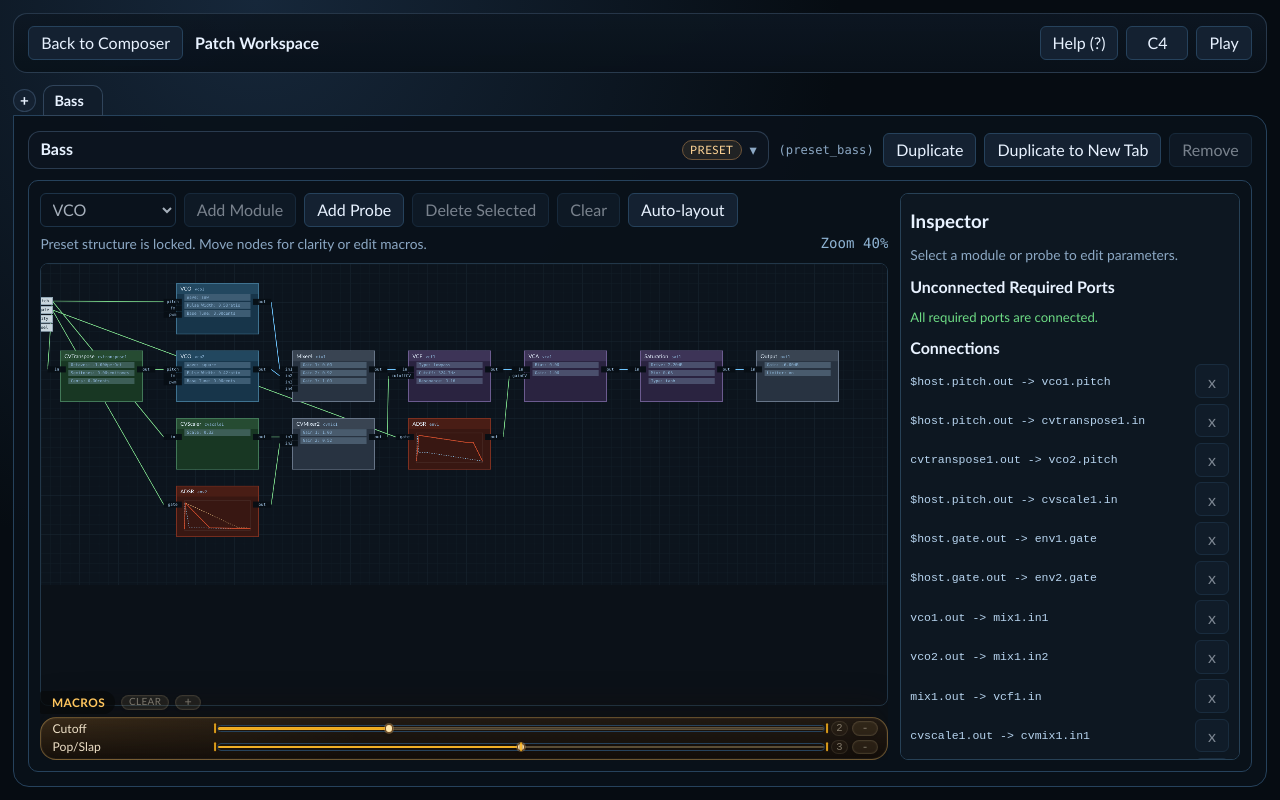
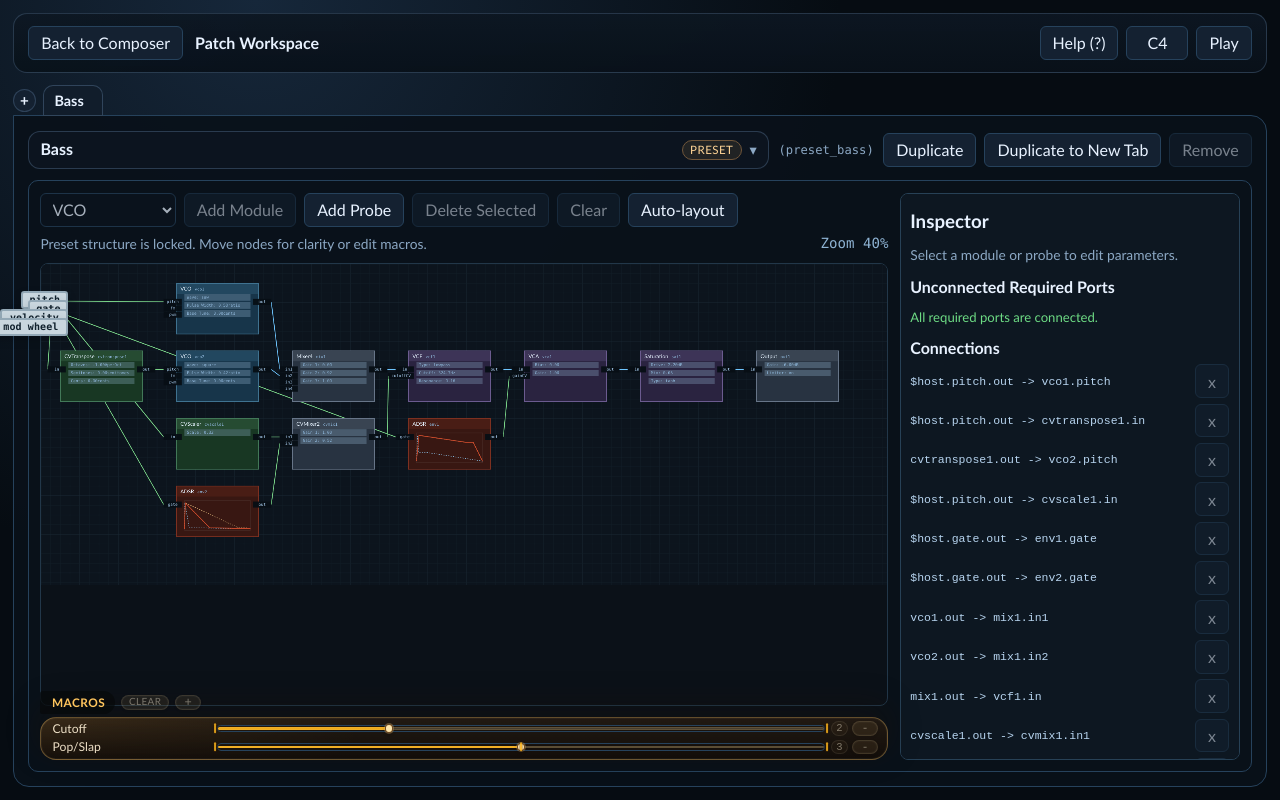
Before and after one commit to eescardo/SynthPlayground, a Next.js app: page /patch-workspace in a window 1280 px wide. Built offline with nearby package versions, Linux system fonts and the light colour scheme.

Commit message:
Float host ports over patch canvas

```diff
--- a/app/globals.css
+++ b/app/globals.css
@@ -1276,7 +1276,7 @@ select {
   display: grid;
   grid-template-rows: auto minmax(0, 1fr);
   gap: 0.7rem;
-  overflow: hidden;
+  overflow: visible;
 }
 
 .patch-canvas-shell {
@@ -1284,8 +1284,9 @@ select {
   min-width: 0;
   min-height: 0;
   height: 100%;
-  overflow: hidden;
-  display: flex;
+  overflow: visible;
+  display: flex;
+  position: relative;
 }
 
 .patch-canvas-scroll {
@@ -1306,6 +1307,36 @@ select {
   position: relative;
 }
 
+.patch-host-port-layer {
+  position: absolute;
+  inset: 0;
+  overflow: visible;
+  pointer-events: none;
+}
+
+.patch-host-port {
+  position: absolute;
+  z-index: 3;
+  pointer-events: auto;
+  display: inline-flex;
+  align-items: center;
+  justify-content: center;
+  padding: 0 0.18rem;
+  border: 2px solid #93a8b6;
+  border-radius: 0.2rem;
+  background: #c9d6de;
+  color: #10202c;
+  font: 600 10px ui-monospace, SFMono-Regular, Menlo, monospace;
+  letter-spacing: 0.01em;
+  box-shadow: 0 4px 10px rgba(0, 0, 0, 0.16);
+  white-space: nowrap;
+}
+
+.patch-host-port.pending {
+  border-color: #ff5d8f;
+  box-shadow: 0 0 0 1px rgba(255, 93, 143, 0.2), 0 6px 12px rgba(0, 0, 0, 0.18);
+}
+
 .patch-probe-overlay {
   position: absolute;
   inset: 0;
@@ -1517,14 +1548,14 @@ select {
   min-height: 0;
   padding: 0.9rem;
   border-radius: 0 16px 16px 16px;
-  overflow: hidden;
+  overflow: visible;
 }
 
 .patch-workspace-shell .patch-editor {
   flex: 1;
   min-height: 0;
   height: 100%;
-  overflow: hidden;
+  overflow: visible;
 }
 
 .patch-workspace-shell .patch-layout {
@@ -1534,7 +1565,7 @@ select {
 }
 
 .patch-workspace-shell .patch-editor-main-column {
-  overflow: hidden;
+  overflow: visible;
 }
 
 .patch-workspace-shell .patch-canvas-scroll,
--- a/src/components/patch/PatchEditorStage.tsx
+++ b/src/components/patch/PatchEditorStage.tsx
@@ -7,16 +7,21 @@ import {
   PATCH_ATTACH_CURSOR_CLOSED,
   PATCH_ATTACH_CURSOR_OPEN,
   PATCH_CANVAS_GRID,
+  PATCH_HOST_STRIP_X,
   PATCH_MOVE_CURSOR,
   PATCH_MOVE_CURSOR_ACTIVE
 } from "@/components/patch/patchCanvasConstants";
 import {
+  HitPort,
+  resolveHostPatchPortLabel,
+  resolveHostPatchPortRect,
   resolvePatchConnectionMidpoint,
   resolvePatchCanvasSize,
   resolvePatchDiagramSize,
   resolvePatchFacePopoverRect,
   resolvePatchPortAnchorPoint
 } from "@/components/patch/patchCanvasGeometry";
+import { SOURCE_HOST_NODE_IDS } from "@/lib/patch/constants";
 import { createId } from "@/lib/ids";
 import { resolveAutoLayoutNodes } from "@/lib/patch/autoLayout";
 import { makeConnectOp } from "@/lib/patch/ops";
@@ -59,6 +64,7 @@ export function PatchEditorStage(props: PatchEditorStageProps) {
   const scrollRef = useRef<HTMLDivElement | null>(null);
   const [newNodeType, setNewNodeType] = useState("VCO");
   const [dragProbe, setDragProbe] = useState<{ probeId: string; offsetX: number; offsetY: number } | null>(null);
+  const [scrollTop, setScrollTop] = useState(0);
   const layoutByNode = useMemo(() => {
     return new Map(patch.layout.nodes.map((node) => [node.nodeId, node] as const));
   }, [patch.layout.nodes]);
@@ -96,6 +102,8 @@ export function PatchEditorStage(props: PatchEditorStageProps) {
     hoveredNodeId,
     pendingFromPort,
     hoveredAttachTarget,
+    handlePortHover,
+    handlePortSelection,
     onPointerDown,
     onPointerMove,
     onPointerUp,
@@ -173,6 +181,37 @@ export function PatchEditorStage(props: PatchEditorStageProps) {
     });
   }, [probeState.probes]);
 
+  const hostPorts = useMemo(
+    () =>
+      SOURCE_HOST_NODE_IDS.map((nodeId) => {
+        const rect = resolveHostPatchPortRect(nodeId);
+        if (!rect) {
+          return null;
+        }
+        const hitPort: HitPort = {
+          nodeId,
+          portId: "out",
+          kind: "out",
+          x: rect.x,
+          y: rect.y,
+          width: rect.width,
+          height: rect.height
+        };
+        return {
+          nodeId,
+          label: resolveHostPatchPortLabel(nodeId),
+          hitPort,
+          style: {
+            left: `${PATCH_HOST_STRIP_X - rect.width}px`,
+            top: `${rect.y * zoom - scrollTop - rect.height / 2}px`,
+            width: `${rect.width}px`,
+            height: `${rect.height}px`
+          }
+        };
+      }).filter((entry): entry is NonNullable<typeof entry> => Boolean(entry)),
+    [scrollTop, zoom]
+  );
+
   return (
     <div className="patch-canvas-stage" ref={rootRef}>
       <PatchEditorToolbar
@@ -220,7 +259,13 @@ export function PatchEditorStage(props: PatchEditorStageProps) {
       />
 
       <div className="patch-canvas-shell">
-        <div className="patch-canvas-scroll" ref={scrollRef}>
+        <div
+          className="patch-canvas-scroll"
+          ref={scrollRef}
+          onScroll={(event) => {
+            setScrollTop(event.currentTarget.scrollTop);
+          }}
+        >
           <div className="patch-canvas-overlay-shell" style={{ width: `${canvasSize.width * zoom}px`, height: `${canvasSize.height * zoom}px` }}>
             <canvas
               ref={canvasRef}
@@ -268,6 +313,39 @@ export function PatchEditorStage(props: PatchEditorStageProps) {
               onToggleExpanded={probeActions.toggleExpanded}
             />
           </div>
+        </div>
+        <div className="patch-host-port-layer">
+          {hostPorts.map((port) => (
+            <button
+              key={port.nodeId}
+              type="button"
+              className={`patch-host-port${pendingFromPort?.nodeId === port.nodeId ? " pending" : ""}`}
+              style={port.style}
+              onPointerDown={(event) => {
+                event.preventDefault();
+                event.stopPropagation();
+                handlePortSelection(port.hitPort, {
+                  x: port.hitPort.x + port.hitPort.width,
+                  y: port.hitPort.y
+                });
+              }}
+              onPointerEnter={() =>
+                handlePortHover(port.hitPort, {
+                  x: port.hitPort.x + port.hitPort.width,
+                  y: port.hitPort.y
+                })
+              }
+              onPointerMove={() =>
+                handlePortHover(port.hitPort, {
+                  x: port.hitPort.x + port.hitPort.width,
+                  y: port.hitPort.y
+                })
+              }
+              onPointerLeave={() => handlePortHover(null, null)}
+            >
+              {port.label}
+            </button>
+          ))}
         </div>
       </div>
     </div>
--- a/src/components/patch/patchCanvasDrawing.ts
+++ b/src/components/patch/patchCanvasDrawing.ts
@@ -4,9 +4,6 @@ import {
   PATCH_COLOR_CONNECTION_FALLBACK,
   PATCH_COLOR_GRID_MAJOR,
   PATCH_COLOR_GRID_MINOR,
-  PATCH_COLOR_HOST_STRIP_FILL,
-  PATCH_COLOR_HOST_PORT_TEXT,
-  PATCH_COLOR_HOST_STRIP_STROKE,
   PATCH_COLOR_NODE_HOVER_OVERLAY,
   PATCH_COLOR_NODE_SUBTITLE,
   PATCH_COLOR_NODE_TITLE,
@@ -28,7 +25,7 @@ import {
   PATCH_PORT_ROW_GAP,
   PATCH_PORT_START_Y
 } from "@/components/patch/patchCanvasConstants";
-import { CanvasRect, HitPort, resolveHostPatchPortLabel, resolveHostPatchPortRect } from "@/components/patch/patchCanvasGeometry";
+import { CanvasRect, HitPort, isHostPatchNodeId, resolveHostPatchPortRect } from "@/components/patch/patchCanvasGeometry";
 import { SOURCE_HOST_NODE_IDS, SOURCE_HOST_NODE_TYPE_BY_ID } from "@/lib/patch/constants";
 import { getSignalCapabilityColor, resolveMutedPatchModuleColors } from "@/lib/patch/moduleCategories";
 import { getModuleSchema } from "@/lib/patch/moduleRegistry";
@@ -363,25 +360,6 @@ function resolvePortPositions(
   return portPositions;
 }
 
-function drawHostPorts(ctx: CanvasRenderingContext2D, portPositions: Map<string, ResolvedPortPosition>) {
-  ctx.font = "10px ui-monospace, SFMono-Regular, Menlo, monospace";
-  SOURCE_HOST_NODE_IDS.forEach((hostId) => {
-    const port = portPositions.get(`${hostId}:out:out`);
-    if (!port) {
-      return;
-    }
-    ctx.fillStyle = PATCH_COLOR_HOST_STRIP_FILL;
-    ctx.fillRect(port.x, port.y - port.height / 2, port.width, port.height);
-    ctx.strokeStyle = PATCH_COLOR_HOST_STRIP_STROKE;
-    ctx.lineWidth = 2;
-    ctx.strokeRect(port.x, port.y - port.height / 2, port.width, port.height);
-    ctx.fillStyle = PATCH_COLOR_HOST_PORT_TEXT;
-    ctx.textAlign = "center";
-    ctx.fillText(resolveHostPatchPortLabel(hostId), port.x + port.width / 2, port.y + 3);
-    ctx.textAlign = "left";
-  });
-}
-
 function drawPatchConnections(
   ctx: CanvasRenderingContext2D,
   patch: Patch,
@@ -552,6 +530,9 @@ function buildHitPorts(portPositions: Map<string, ResolvedPortPosition>) {
   const hitPorts: HitPort[] = [];
   for (const [key, value] of portPositions.entries()) {
     const [nodeId, kind, portId] = key.split(":");
+    if (isHostPatchNodeId(nodeId)) {
+      continue;
+    }
     hitPorts.push({
       nodeId,
       kind: kind as "in" | "out",
@@ -591,7 +572,6 @@ export function drawPatchCanvas(args: {
   const portPositions = resolvePortPositions(ctx, args.patch, args.layoutByNode);
   drawPatchConnections(ctx, args.patch, portPositions);
   drawPatchModules(ctx, args.patch, args.layoutByNode, args.hoveredNodeId, args.selectedMacroNodeIds, args.selectedNodeId);
-  drawHostPorts(ctx, portPositions);
   drawPendingPatchPort(ctx, args.pendingFromPort, portPositions);
   drawPendingPatchWire(ctx, args.pendingFromPort, args.pendingWirePointer ?? null, portPositions);
   drawHoveredAttachTarget(ctx, args.patch, portPositions, args.hoveredAttachTarget ?? null);
```
Also changed, not shown: src/hooks/patch/usePatchCanvasInteractions.ts (+47 -31 lines).
